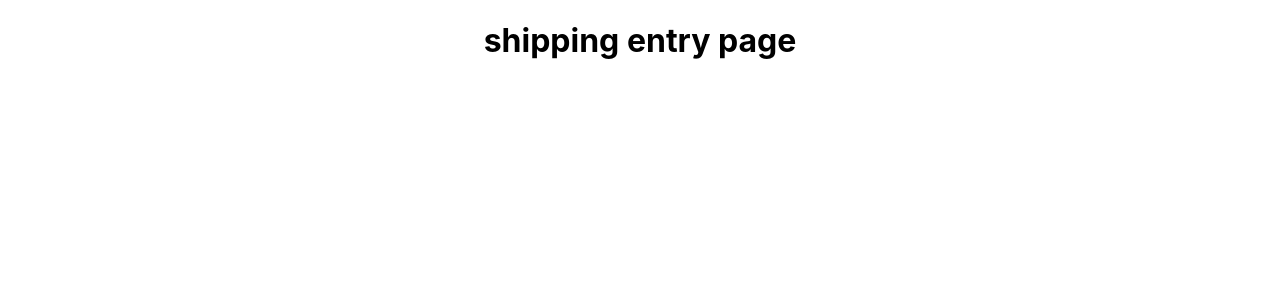
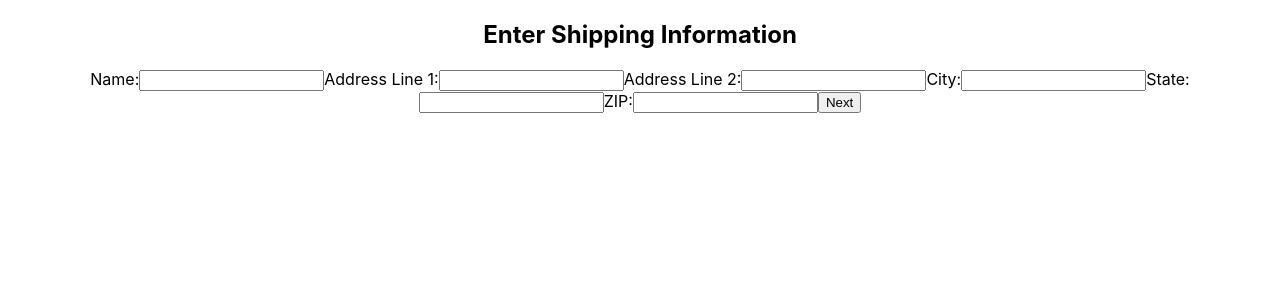
Before and after one commit to MarkN611/VinylVerse, a React (Create React App) app in the folder vinylverse/: page /purchase/shippingEntry in a window 1280 px wide. Shown: the top 300 px of the page. Built offline with nearby package versions, Linux system fonts and the light colour scheme.

Commit message:
Finished step 6

```diff
--- a/vinylverse/src/components/paymentEntry.js
+++ b/vinylverse/src/components/paymentEntry.js
@@ -1,16 +1,46 @@
-import React from "react";
+import React, { useState } from "react";
+import { useLocation, useNavigate } from "react-router-dom";
 
-const paymentEntry = () => {
+const PaymentEntry = () => {
+  const location = useLocation();
+  const navigate = useNavigate();
 
-    let title = "payment entry page";
+  const [paymentInfo, setPaymentInfo] = useState({
+    cardName: "",
+    cardNumber: "",
+    expiration: "",
+    cvv: "",
+  });
 
-    return (
-        <div>
-            <h1>
-                {title}
-            </h1>
-        </div>
-    );
+  const handleChange = (e) => {
+    setPaymentInfo({ ...paymentInfo, [e.target.name]: e.target.value });
+  };
+
+  const handleSubmit = (e) => {
+    e.preventDefault();
+    navigate("/purchase/shippingentry", { state: { ...location.state, paymentInfo } });
+  };
+
+  return (
+    <div>
+      <h1>Payment Information</h1>
+      <form onSubmit={handleSubmit}>
+        <label>Cardholder Name:</label>
+        <input name="cardName" value={paymentInfo.cardName} onChange={handleChange} required />
+
+        <label>Card Number:</label>
+        <input name="cardNumber" value={paymentInfo.cardNumber} onChange={handleChange} required />
+
+        <label>Expiration Date:</label>
+        <input name="expiration" value={paymentInfo.expiration} onChange={handleChange} required />
+
+        <label>CVV:</label>
+        <input name="cvv" value={paymentInfo.cvv} onChange={handleChange} required />
+
+        <button type="submit">Submit</button>
+      </form>
+    </div>
+  );
 };
 
-export default paymentEntry;
+export default PaymentEntry;
--- a/vinylverse/src/components/shippingEntry.js
+++ b/vinylverse/src/components/shippingEntry.js
@@ -1,16 +1,54 @@
-import React from "react";
+import React, { useState } from "react";
+import { useLocation, useNavigate } from "react-router-dom";
 
-const shippingEntry = () => {
+const ShippingEntry = () => {
+  const location = useLocation();
+  const navigate = useNavigate();
 
-    let title = "shipping entry page";
+  const [shipping, setShipping] = useState({
+    name: "",
+    addressLine1: "",
+    addressLine2: "",
+    city: "",
+    state: "",
+    zip: ""
+  });
 
-    return (
-        <div>
-            <h1>
-                {title}
-            </h1>
-        </div>
-    );
+  const handleChange = (e) => {
+    setShipping({ ...shipping, [e.target.name]: e.target.value });
+  };
+
+  const handleSubmit = (e) => {
+    e.preventDefault();
+    navigate("/purchase/viewOrder", { state: { ...location.state, shipping } });
+  };
+
+  return (
+    <div>
+      <h2>Enter Shipping Information</h2>
+      <form onSubmit={handleSubmit}>
+        <label>Name:</label>
+        <input name="name" onChange={handleChange} value={shipping.name} required />
+
+        <label>Address Line 1:</label>
+        <input name="addressLine1" onChange={handleChange} value={shipping.addressLine1} required />
+
+        <label>Address Line 2:</label>
+        <input name="addressLine2" onChange={handleChange} value={shipping.addressLine2} />
+
+        <label>City:</label>
+        <input name="city" onChange={handleChange} value={shipping.city} required />
+
+        <label>State:</label>
+        <input name="state" onChange={handleChange} value={shipping.state} required />
+
+        <label>ZIP:</label>
+        <input name="zip" onChange={handleChange} value={shipping.zip} required />
+
+        <button type="submit">Next</button>
+      </form>
+    </div>
+  );
 };
 
-export default shippingEntry;
+export default ShippingEntry;
```
